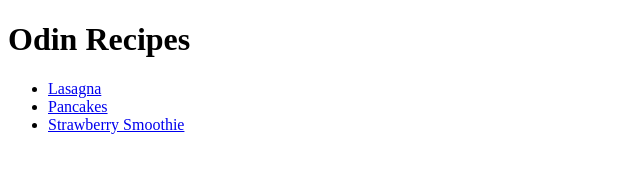
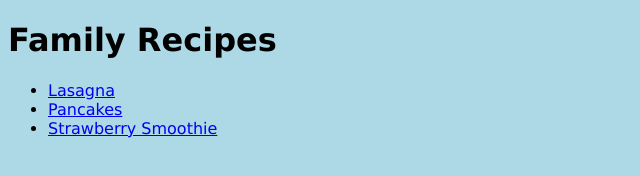
Before and after one commit to adam-filipowicz/odin-recipes, a plain HTML site: page index.html in a window 1280 px wide. Shown: the whole page, without its empty margins (0-640 px from the left). Drawn offline with Linux system fonts and the light colour scheme.

Commit message:
Added css

```diff
--- a/index.html
+++ b/index.html
@@ -5,9 +5,10 @@
     <meta http-equiv="X-UA-Compatible" content="IE=edge">
     <meta name="viewport" content="width=device-width, initial-scale=1.0">
     <title>Odin Recipes</title>
+    <link rel="stylesheet" href="styles.css">
 </head>
 <body>
-    <h1>Odin Recipes</h1>
+    <h1>Family Recipes</h1>
     <ul>
         <li><a href="./recipes/lasagna.html">Lasagna</a></li>
         <li><a href="./recipes/pancakes.html">Pancakes</a></li>
--- /dev/null
+++ b/styles.css
@@ -0,0 +1,8 @@
+* {
+    font-family: Verdana, Geneva, Tahoma, sans-serif;
+    background-color: lightblue;
+}
+
+ul {
+    list-style-type: disc;
+}
```
Also changed, not shown: recipes/lasagna.html (+3 -0 lines), recipes/strawberry-smoothie.html (+3 -0 lines).
